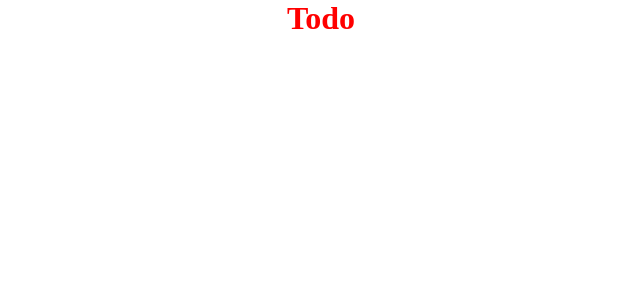
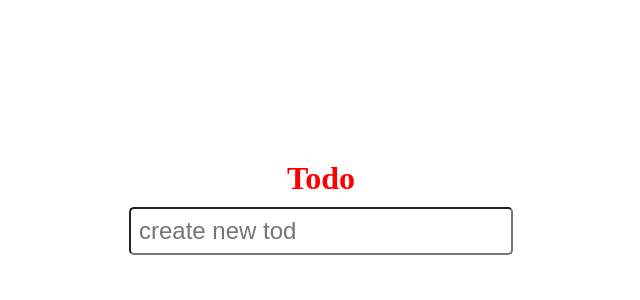
Before and after one commit to bruk19/react-todo-app, a React (Create React App) app: page / in a window 1280 px wide. Shown: the top 300 px of the page, without its empty margins (319-959 px from the left). Built offline with nearby package versions, Linux system fonts and the light colour scheme.

Commit message:
Add todo input form and style it

```diff
--- a/src/App.css
+++ b/src/App.css
@@ -5,9 +5,24 @@
 }
 
 .todo-tit {
+  margin-top: 20vh;
   width: 100%;
   color: red;
   display: flex;
   justify-content: center;
   align-items: center;
 }
+
+.todo-input {
+  display: flex;
+  justify-content: center;
+  width: 100%;
+}
+
+input {
+  width: 30%;
+  margin: 10px;
+  padding: 8px;
+  font-size: 1.5rem;
+  border-radius: 5px;
+}
--- a/src/App.js
+++ b/src/App.js
@@ -1,10 +1,12 @@
 import React from 'react'
 import TodoHeader from './components/TodoHeader'
 import './App.css'
+import TodoInput from './components/TdoInput'
 function App() {
   return (
     <main>
       <TodoHeader />
+      <TodoInput />
     </main>
   )
 }
--- /dev/null
+++ b/src/components/TdoInput.js
@@ -0,0 +1,11 @@
+import React from 'react'
+
+const TdoInput = () => {
+  return (
+    <form className='todo-input'>
+        <input type='text' placeholder='create new tod'/>
+    </form>
+  )
+}
+
+export default TdoInput
```
